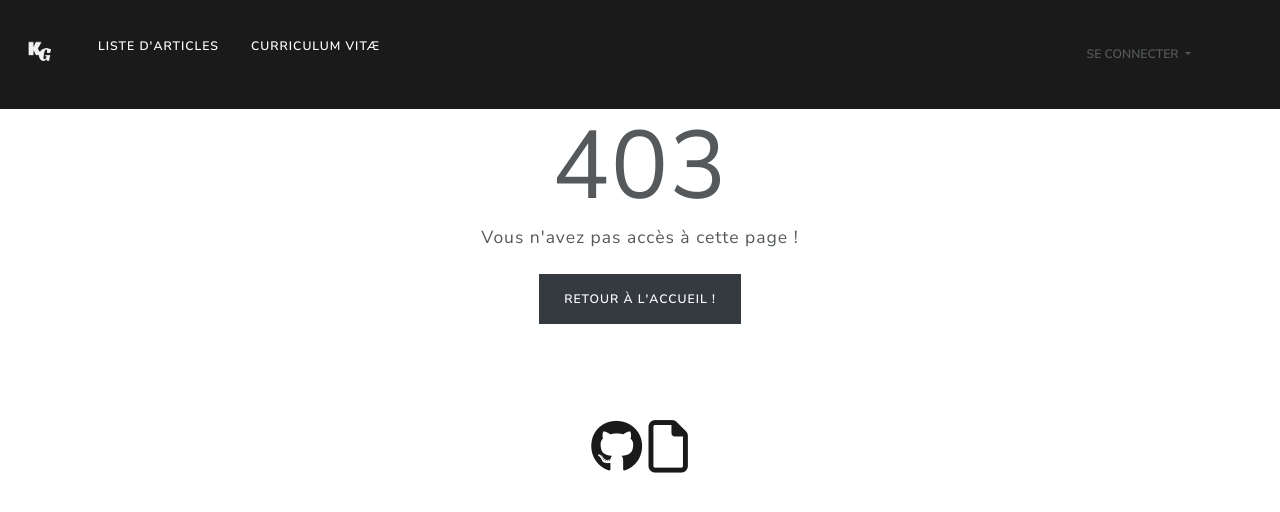
After one commit to bangix28/Forum-P5-Oc, a PHP site: template templates/security/403.html.twig in a window 1280 px wide. The commit adds this page. Shown: the top 512 px of the page. Run offline with PHP 8.4, Linux system fonts and the light colour scheme; the template is opened without the code that fills it, so the values that code supplies are empty; some libraries are stand-ins or nearby versions.

Commit message:
add 403 view

```diff
--- a/templates/post/listPost.html.twig
+++ b/templates/post/listPost.html.twig
@@ -32,10 +32,6 @@
                     <div class="views">
                         {{ p.createdAt|date('d/m/y') }}
                     </div>
-                    <div class="stats">
-                        <i class="far fa-comment"></i> {{ p.comments |length }}
-                    </div>
-
                 </div>
             </div>
         </div>
--- /dev/null
+++ b/templates/security/403.html.twig
@@ -0,0 +1,20 @@
+{% extends 'base.html.twig' %}
+{% block title %}
+    403
+{% endblock %}
+{% block style %}
+    <link href="assets/css/404.css" type="text/css">
+{% endblock %}
+{% block body %}
+    <div class="page-wrap d-flex flex-row align-items-center">
+        <div class="container">
+            <div class="row justify-content-center">
+                <div class="col-md-12 text-center">
+                    <span class="display-1 d-block">403</span>
+                    <div class="mb-4 lead">Vous n'avez pas accès à cette page !</div>
+                    <a href="index.php" class="mb-5 btn btn-dark">Retour à l'accueil !</a>
+                </div>
+            </div>
+        </div>
+    </div>
+{% endblock %}
--- a/templates/security/recoverPassword.html.twig
+++ b/templates/security/recoverPassword.html.twig
@@ -40,7 +40,7 @@
     <script src="https://www.google.com/recaptcha/api.js?render=Votre clef client"></script>
     <script>
         grecaptcha.ready(function () {
-            grecaptcha.execute('votre clef coté client', {action: 'contact'}).then(function (token) {
+            grecaptcha.execute('Votre clef client', {action: 'contact'}).then(function (token) {
                 var recaptchaResponse = document.getElementById('recaptchaResponse');
                 recaptchaResponse.value = token;
             });
```
